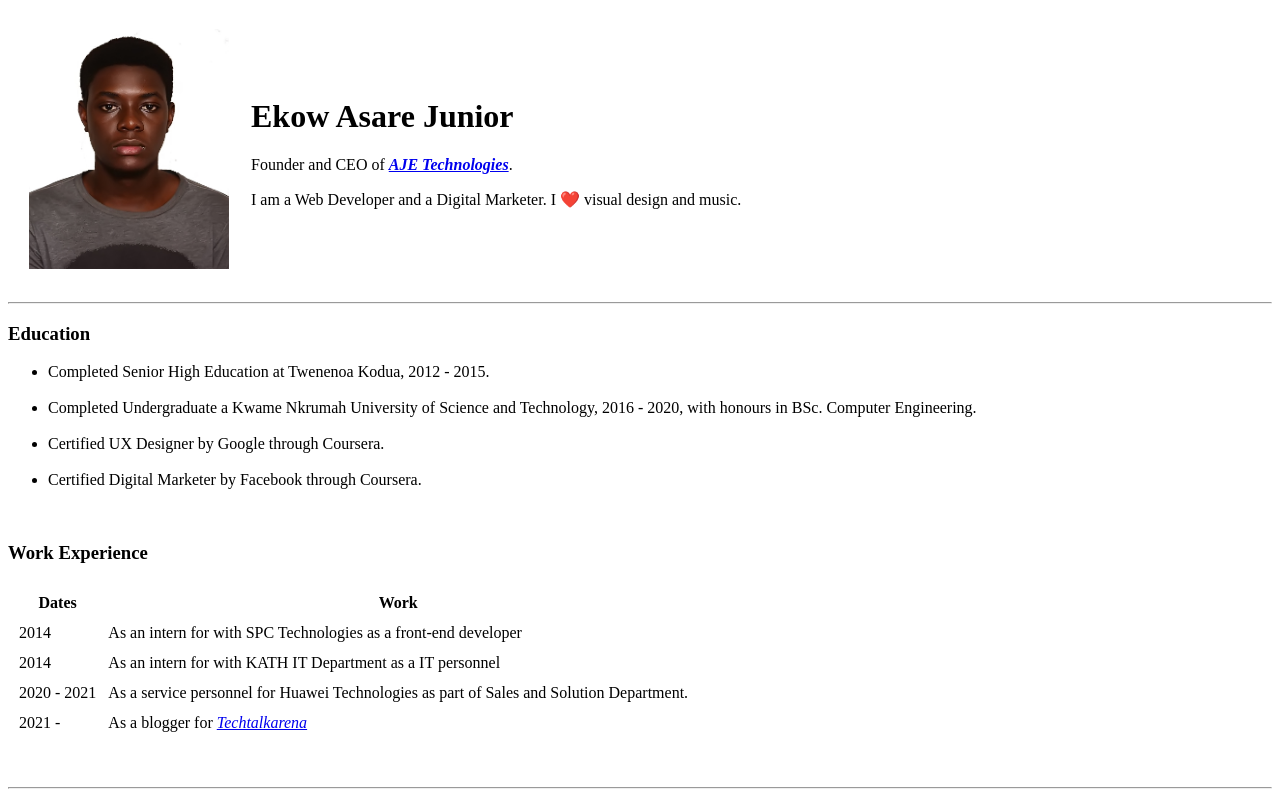
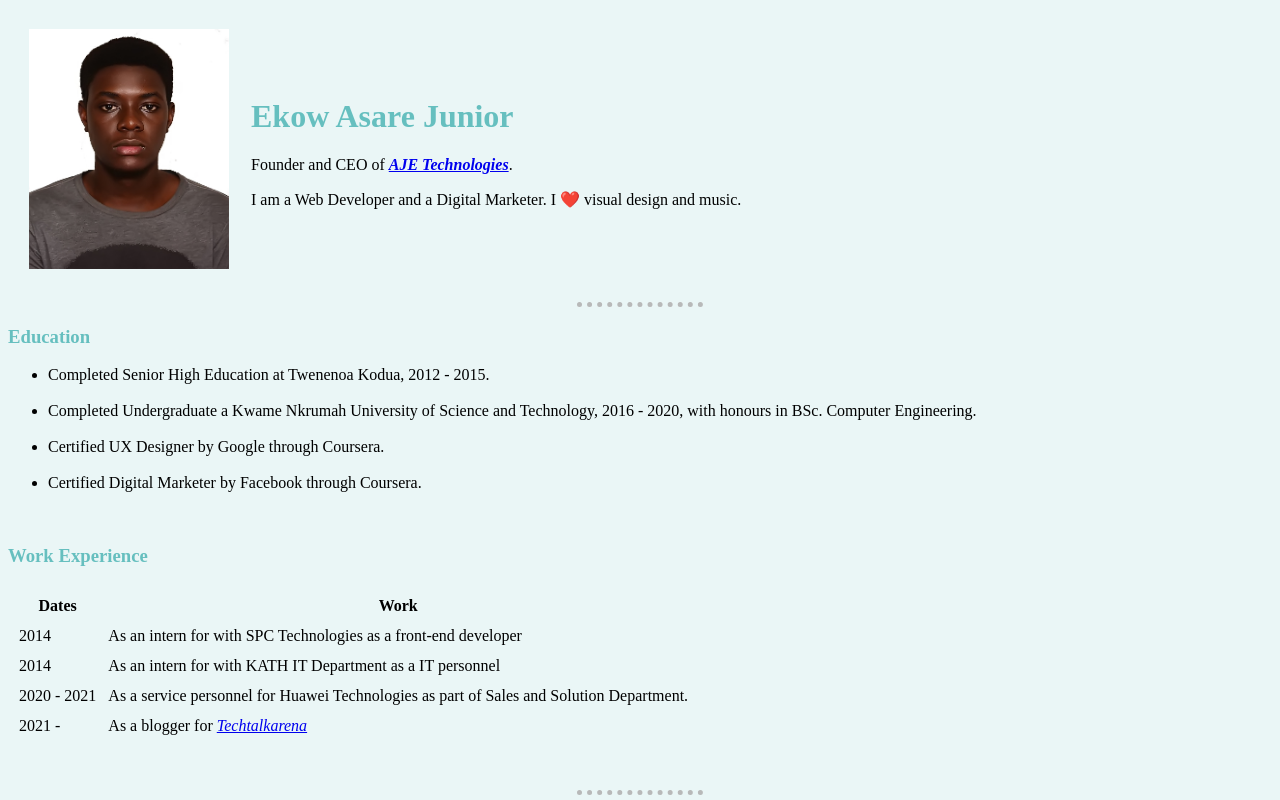
Before and after one commit to ekow-asare/CV, a plain HTML site: page index.html in a window 1280 px wide. Shown: the top 800 px of the page. Drawn offline with Linux system fonts and the light colour scheme.

Commit message:
Add files via upload

```diff
--- /dev/null
+++ b/css/styles.css
@@ -0,0 +1,18 @@
+body {
+    background-color: #EAF6F6;
+}
+
+hr {
+    border-style: dotted none none;
+    border-width: 5px;
+    width: 10%;
+    border-color: #b8b9b9;
+}
+
+h1 {
+    color: #66BFBF;
+}
+
+h3 {
+    color: #66BFBF;
+}
--- a/index.html
+++ b/index.html
@@ -5,6 +5,8 @@
     <meta http-equiv="X-UA-Compatible" content="IE=edge">
     <meta name="viewport" content="width=device-width, initial-scale=1.0">
     <title>Ekow's Personal Site</title>
+    <link rel="stylesheet" href="css/styles.css">
+
 </head>
 <body>
     <table cellspacing="20px">
@@ -17,7 +19,7 @@
         </tr>
     </table>
 
-    <hr size="2">
+    <hr>
 
     <h3>Education</h3>
     <ul>
@@ -60,7 +62,7 @@
     <br><br>
 
 
-    <hr size="2">
+    <hr>
 
     <h3>Skills</h3>
 
@@ -93,17 +95,7 @@
       </tbody>
     </table>
 
-
-
-
-
-
-
-
-
-
-
-    <hr size="2">
+    <hr>
 
     <a href="hobbies.html">Hobbies</a>
     <a href="contact.html">Contact Me</a>
```
Also changed, not shown: contact.html (+1 -0 lines), hobbies.html (+1 -0 lines).
